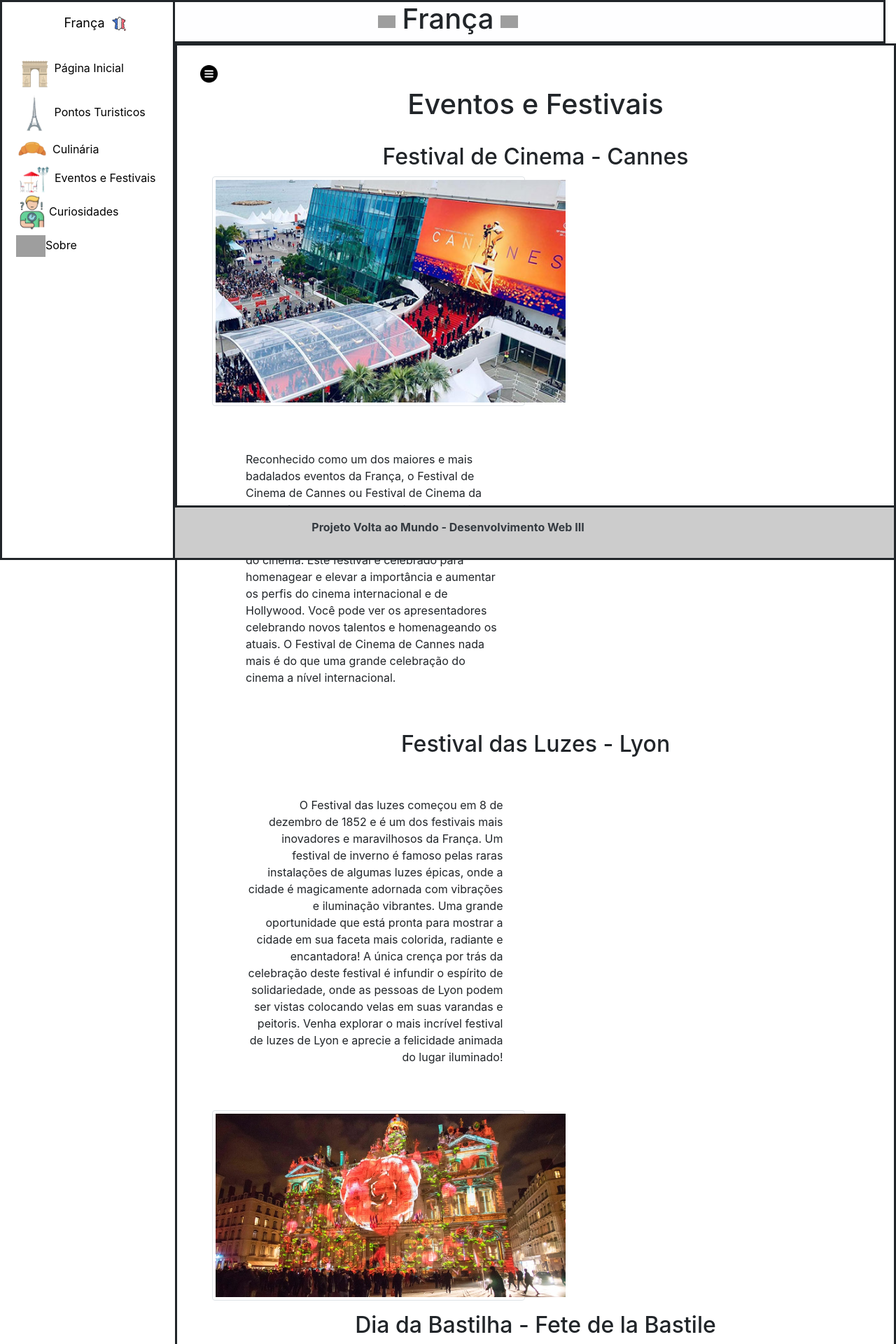
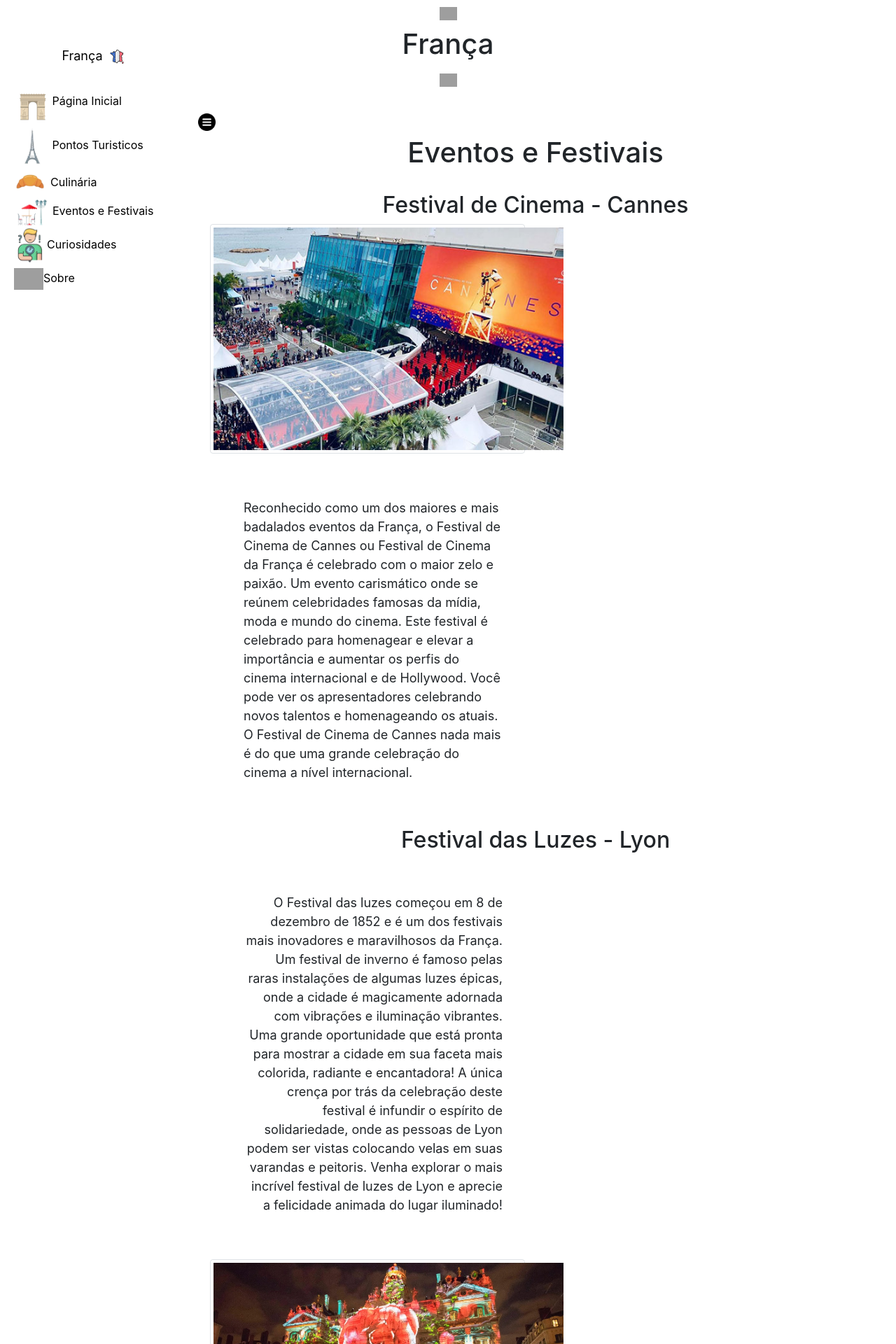
Before and after one commit to Speeky00/Proj_VoltaaoMundo, a PHP site: page /eventos.html in a window 1280 px wide. Shown: the top 1920 px of the page at 70% size. Run offline with PHP 8.4, Linux system fonts and the light colour scheme; grey boxes are pictures that could not be loaded.

Commit message:
scr atualizado

```diff
--- a/estilos/pgini.css
+++ b/estilos/pgini.css
@@ -1,5 +1,7 @@
  body {
     overflow-x: hidden;
+    margin: 0;
+    padding: 0;
  }
 
 #wrapper {
@@ -23,12 +25,10 @@
     height: 100%;
     margin-left: -250px;
     overflow-y: auto;
-    background: #ffffff;
     -webkit-transition: all 0.5s ease;
     -moz-transition: all 0.5s ease;
     -o-transition: all 0.5s ease;
     transition: all 0.5s ease;
-    border-style: solid;
 }
 
 #wrapper.toggled #sidebar-wrapper {
@@ -78,6 +78,7 @@
 }
 
 .sidebar-nav > .sidebar-brand {
+    margin-top: 50px;
     height: 65px;
     font-size: 18px;
     line-height: 60px;
@@ -112,7 +113,6 @@
     #page-content-wrapper {
         padding: 20px;
         position: relative;
-        border-style: solid;
     }
 
     #wrapper.toggled #page-content-wrapper {
@@ -125,22 +125,6 @@
     margin: 5px;
 }
 
-footer {
-    bottom: 0;
-    left:0;
-    width: 100%;
-    background-color:rgb(255, 255, 255);
-    position: fixed;
-    border-style: solid;
-  }
-
-  .header{
-    display:flex;
-    align-items: center;
-    background-color: rgb(254, 254, 255);
-    border-style: solid;
-  }
-
 .header img{
     width: 25px;
     margin: 10px;
@@ -148,3 +132,7 @@
 #menu-toggle img{
     width: 25px;
 }
+
+p{
+    font-size: 18px;
+}
```
